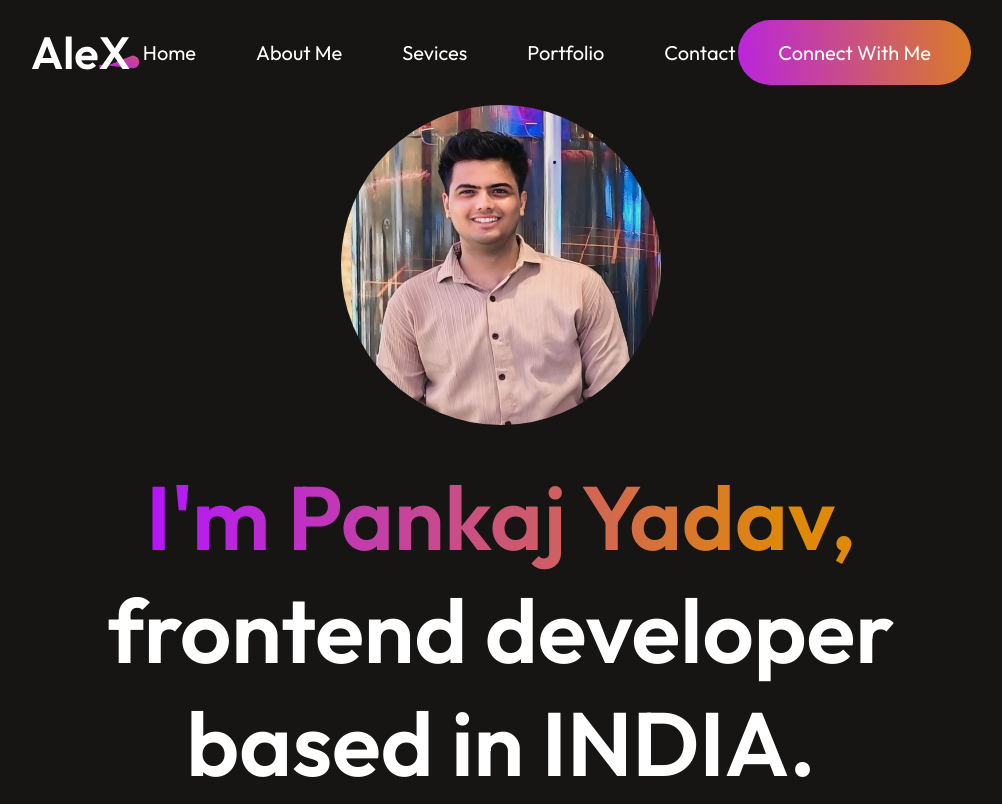
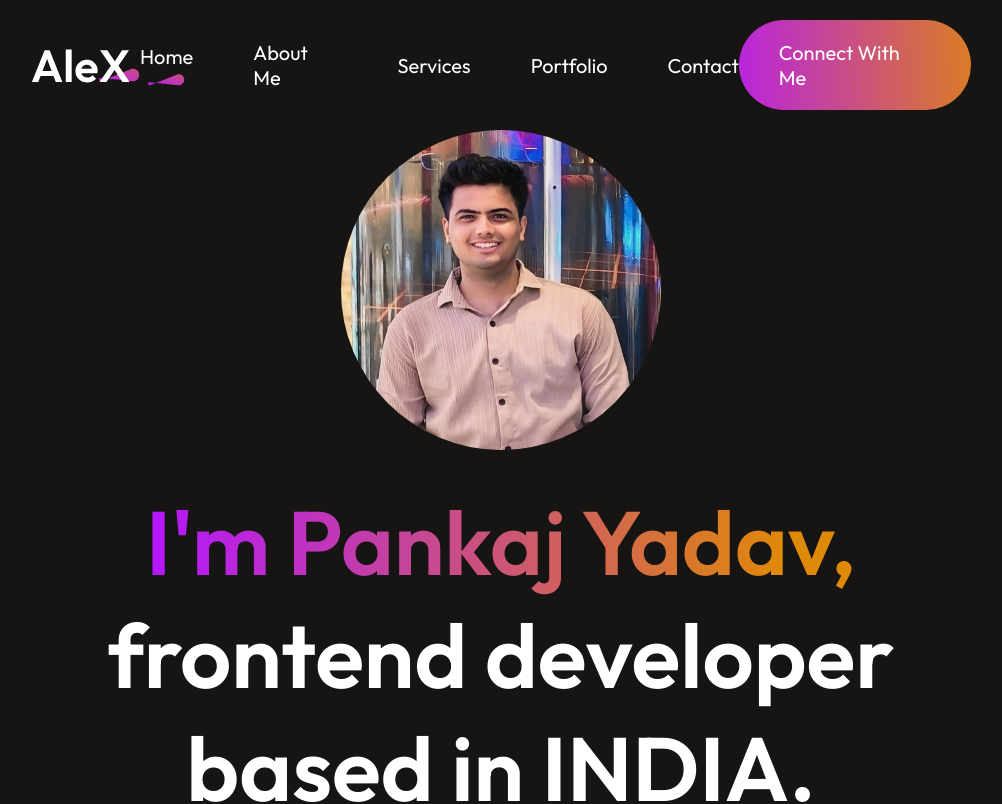
Before and after one commit to py-pankaj-ydv-7/PORTFOLIO, a React (Vite) app in the folder pyportfolio/: page / in a window 1280 px wide. Shown: the top 804 px of the page, without its empty margins (139-1141 px from the left). Built offline with nearby package versions, Linux system fonts and the light colour scheme.

Commit message:
footer section is done

```diff
--- a/pyportfolio/src/App.jsx
+++ b/pyportfolio/src/App.jsx
@@ -5,6 +5,7 @@
 import Services from './Components/Services/Services'
 import MyWork from './Components/MyWork/MyWork'
 import Contact from './Components/Contact/Contect'
+import Footer from './Components/Footer/footer'
 
 function App() {
   return (
@@ -15,6 +16,7 @@
       <Services/>
       <MyWork/>
       <Contact/>
+      <Footer/>
     </div>
   )
 }
--- a/pyportfolio/src/Components/About/About.jsx
+++ b/pyportfolio/src/Components/About/About.jsx
@@ -5,7 +5,7 @@
 
 function About() {
   return (
-    <div className='about'>
+    <div id='about' className='about'>
         <div className="about-title">
         <h1>About</h1>
         <img src={theme_pattern} alt="" />
--- a/pyportfolio/src/Components/Contact/Contect.jsx
+++ b/pyportfolio/src/Components/Contact/Contect.jsx
@@ -7,7 +7,7 @@
 
 function Contect() {
   return (
-    <div className='contact'>
+    <div id='contact' className='contact'>
         <div className='contact-title'>
             <h1>Get in touch</h1>
             <img src={theme_pattern} alt="" />
--- /dev/null
+++ b/pyportfolio/src/Components/Footer/Footer.jsx
@@ -0,0 +1,35 @@
+import React from 'react'
+import './footer.css'
+import footer_logo from '../../assets/footer_logo.svg'
+import user_icon from '../../assets/user_icon.svg'
+function Footer() {
+  return (
+    <div className='footer'>
+        <div className="footer-top">
+            <div className="footer-top-left">
+                <img src={footer_logo} alt="" />
+                <p>I am a frontend developer from, USA with 10 years of experience in companies like Microsoft, Tesla and Apple.</p>
+
+            </div>
+            <div className="footer-top-right">
+                <div className="footer-email-input">
+                    <img src={user_icon} alt="" />
+                    <input type="email" placeholder="Enter your email" />
+                </div>
+                <div className='footer-subscribe'>Subscribe</div>
+            </div>
+        </div>
+        <hr />
+        <div className='footer-bottom'>
+            <p className='footer-bottom-left'>© 2025 Pankaj Yadav. All rights reserved.</p>
+            <div className="footer-bottom-right">
+                <p>Term of Services</p>
+                <p>Privacy Policy</p>
+                <p>Connect With Me</p>
+            </div>
+        </div>
+    </div>
+  )
+}
+
+export default Footer
--- /dev/null
+++ b/pyportfolio/src/Components/Footer/footer.css
@@ -0,0 +1,73 @@
+.footer{
+    margin: 50px 170px;
+    display: flex;
+    flex-direction: column;
+    gap: 30px;
+}
+
+.footer-top{
+    display: flex;
+    justify-content: space-between;
+}
+
+.footer-top-left{
+    font-size: 20px;
+    max-width: 400px;
+}
+
+.footer-top-right{
+    display: flex;
+    align-items: center;
+    gap: 35px;
+}
+
+.footer-email-input{
+    display: flex;
+    gap: 30px;
+    padding: 20px 30px;
+    border-radius: 50px;
+    background: #32323B;
+    padding-right: 80px;
+}
+
+.footer-email-input input{
+    outline: none;
+    border: none;
+    background: transparent;
+    color: #a0a0a0;
+    color: Outfit;
+    font-size: 18px;
+}
+
+.footer-subscribe{
+    font-size: 20px;
+    padding: 22px 50px;
+    border-radius: 50px;
+    background: linear-gradient(264deg, #DF8908 -5.09%, #B415FF 106.28%);
+    cursor: pointer;
+    transition: 0.3s;
+}
+
+.footer-bottom{
+    display: flex;;
+    justify-content: space-between;
+    font-size: 18px;
+
+}
+
+.footer-bottom-right{
+    display: flex;
+    gap: 50px;
+    margin-bottom: 50px;
+}
+
+.footer-email-input:hover{
+    border: 2px solid white;
+}
+
+
+
+.footer-subscribe:hover{
+    transform: scale(1.1);
+    transition: 0.3s;
+}
--- a/pyportfolio/src/Components/Hero/Hero.jsx
+++ b/pyportfolio/src/Components/Hero/Hero.jsx
@@ -1,17 +1,18 @@
 import React from 'react'
 import './Hero.css'
+import AnchorLink from 'react-anchor-link-smooth-scroll'
 // import profile_img from '../../../assets/profile_img.svg'
 import pankaj_profile from '../../assets/pankaj_profile.jpg'
 
 function Hero() {
   return (
-    <div className='hero'>
+    <div id='home' className='hero'>
         {/* <img src={profile_img} alt="" /> */}
         <img src={pankaj_profile} alt="" />
         <h1><span>I'm Pankaj Yadav,</span> frontend developer based in INDIA.</h1>
         <p>I am a frontend developer from Noida. India with 2 year of experience in multiple companies like Microsoft, Tesla and Apple.</p>
         <div className='hero-action'>
-            <div className="hero-connect">Connect With Me</div>
+            <div className="hero-connect"><AnchorLink className="anchor-link" offset={50} href='#contact'>Connect With Me</AnchorLink></div>
             <div className="hero-resume">My resume</div>
         </div>
 
--- a/pyportfolio/src/Components/MyWork/MyWork.jsx
+++ b/pyportfolio/src/Components/MyWork/MyWork.jsx
@@ -7,7 +7,7 @@
 
 function MyWork() {
   return (
-    <div className='mywork'>
+    <div id='work' className='mywork'>
         <div className="mywork-title">
             <h1>My latest work</h1>
             <img src={theme_pattern} alt="" />
--- a/pyportfolio/src/Components/Navbar/Navbar.css
+++ b/pyportfolio/src/Components/Navbar/Navbar.css
@@ -37,3 +37,23 @@
 .nav-connect:hover{
     transform: scale(1.05);
 }
+
+.nav-menu li {
+    display: flex;
+    flex-direction: column;
+    gap: 5px;
+    cursor: pointer;
+
+}
+
+.nav-menu li img{
+    display: flex;
+    margin: auto;
+
+}
+
+
+.anchor-link{
+    text-decoration: none;
+    color: white;
+}
--- a/pyportfolio/src/Components/Navbar/Navbar.jsx
+++ b/pyportfolio/src/Components/Navbar/Navbar.jsx
@@ -1,20 +1,25 @@
 import React from 'react'
 import './Navbar.css'
 import logo from '../../assets/logo.svg'
+import underline from '../../assets/nav_underline.svg'
+import { useState } from 'react'
+import AnchorLink from 'react-anchor-link-smooth-scroll'
 
 function Navbar() {
+
+  const [menu,setMenu]=useState("home")
   return (
     <div className="navbar">
         <img src={logo} alt="logo hai" />
         <ul className='nav-menu'>
-          <li>Home</li>
-          <li>About Me</li>
-          <li>Sevices</li>
-          <li>Portfolio</li>
-          <li>Contact</li>
+          <li><AnchorLink className="anchor-link"  href='#home'><p onClick={()=>setMenu("home")}>Home</p></AnchorLink>{menu==="home"?<img src={underline} alt=""/>:<></> }</li>
+          <li><AnchorLink className="anchor-link" offset={50} href='#about'><p onClick={()=>setMenu("about")}>About Me</p></AnchorLink>{menu==="about"?<img src={underline} alt=""/>:<></> }</li>
+          <li><AnchorLink className="anchor-link" offset={50} href='#services'><p onClick={()=>setMenu("services")}>Services</p></AnchorLink>{menu==="services"?<img src={underline} alt=""/>:<></> }</li>
+          <li><AnchorLink className="anchor-link" offset={50} href='#work'><p onClick={()=>setMenu("work")}>Portfolio</p></AnchorLink>{menu==="work"?<img src={underline} alt=""/>:<></> }</li>
+          <li><AnchorLink className="anchor-link" offset={50} href='#contact'><p onClick={()=>setMenu("contact")}>Contact</p></AnchorLink>{menu==="contact"?<img src={underline} alt=""/>:<></> }</li>
         </ul>
         <div className='nav-connect'>
-          Connect With Me
+          <AnchorLink className="anchor-link" offset={50} href='#contact'>Connect With Me</AnchorLink>
         </div>
     </div>
   )
--- a/pyportfolio/src/Components/Services/Services.jsx
+++ b/pyportfolio/src/Components/Services/Services.jsx
@@ -7,7 +7,7 @@
 
 function Services() {
   return (
-    <div className='services'>
+    <div id='services' className='services'>
         <div className="services-title">
             <h1>My Services</h1>
             <img src={theme_pattern} alt="" />
```
